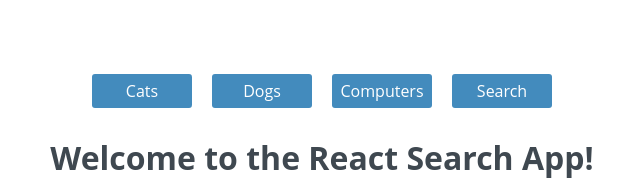
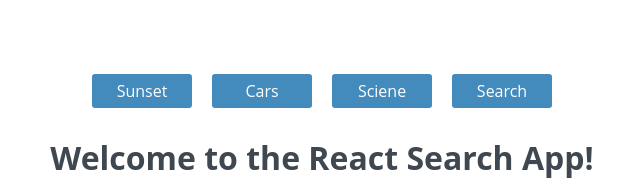
Before and after one commit to Tonisal/Techdegree-Treehouse-Project-Eleven, a React (Create React App) app: page / in a window 1280 px wide. Shown: the top 180 px of the page, without its empty margins (318-958 px from the left). Built offline with nearby package versions, Linux system fonts and the light colour scheme.

Commit message:
add current working tatus

```diff
--- a/src/App.js
+++ b/src/App.js
@@ -9,21 +9,21 @@ import {
 import Container from './components/Container';
 import Error from './components/Error';
 import Home from './components/Home';
-import MainNav from "./components/MainNav";
+import Navigation from "./components/Navigation";
 
 class App extends Component {
   render() {
     return (
       <BrowserRouter>
         <div className="container">
-            <MainNav />
+            <Navigation />
       {/* returns only the first matching route*/}
           <Switch>
       {/* route for the links provided*/}
             <Route exact path="/" render={() => <Home/>}/>
-            <Route path="/cats" component={ () => <Container tag="Cats" /> } />
-            <Route path="/dogs" component={ () => <Container tag="Dogs" /> } />
-            <Route path="/computers" component={ () => <Container tag="Computers" /> } />
+            <Route path="/sunset" component={ () => <Container tag="Sunset" /> } />
+            <Route path="/cars" component={ () => <Container tag="Cars" /> } />
+            <Route path="/sciene" component={ () => <Container tag="Sciene" /> } />
        {/* route for the search bar n pass url props*/}
             <Route path="/search" component={ (props) => <Container tag="Random" url={props.match.url} /> } />
        {/*Page not found if none of the links match the routes*/}
--- a/src/components/Container.js
+++ b/src/components/Container.js
@@ -6,7 +6,6 @@ import apiKey from '../config';
 
 //Components
 import Search from './Search';
-import MainNav from './MainNav';
 import PhotoContainer from './PhotoContainer';
 
 class Container extends Component {
--- a/src/components/MainNav.js
+++ /dev/null
@@ -1,15 +0,0 @@
-//navigation
-import React from 'react';
-import { NavLink } from 'react-router-dom';
-
-const MainNav = () =>
-  <nav className="main-nav">
-    <ul>
-      <li><NavLink to='/cats'>Cats</NavLink></li>
-      <li><NavLink to='/dogs'>Dogs</NavLink></li>
-      <li><NavLink to='/computers'>Computers</NavLink></li>
-      <li><NavLink to='/search'>Search</NavLink></li>
-    </ul>
-  </nav>;
-
-export default MainNav;
--- /dev/null
+++ b/src/components/Navigation.js
@@ -0,0 +1,15 @@
+//navigation
+import React from 'react';
+import { NavLink } from 'react-router-dom';
+
+const Navigation = () =>
+  <nav className="main-nav">
+    <ul>
+      <li><NavLink to='/sunset'>Sunset</NavLink></li>
+      <li><NavLink to='/cars'>Cars</NavLink></li>
+      <li><NavLink to='/sciene'>Sciene</NavLink></li>
+      <li><NavLink to='/search'>Search</NavLink></li>
+    </ul>
+  </nav>;
+
+export default Navigation;
```
